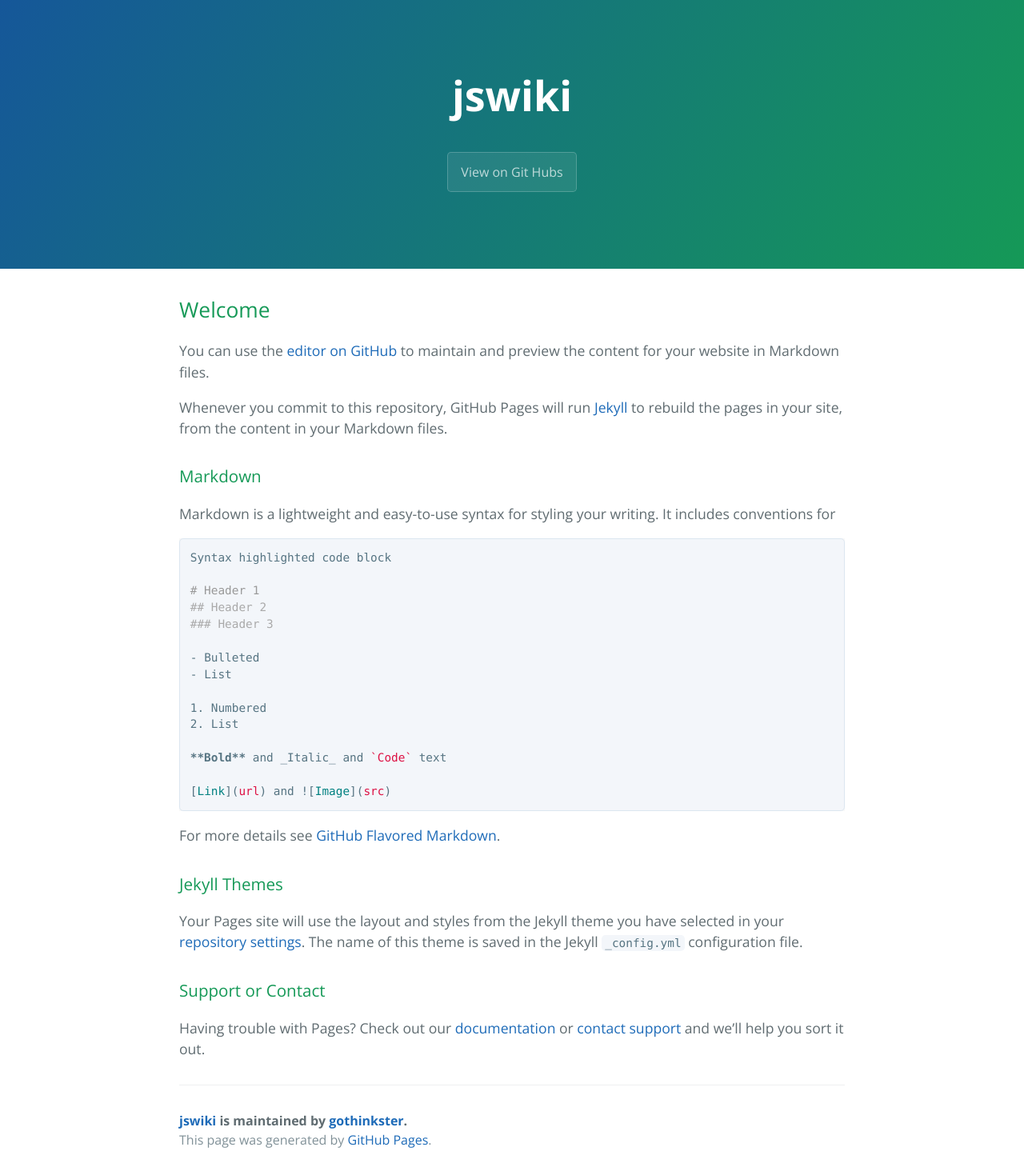
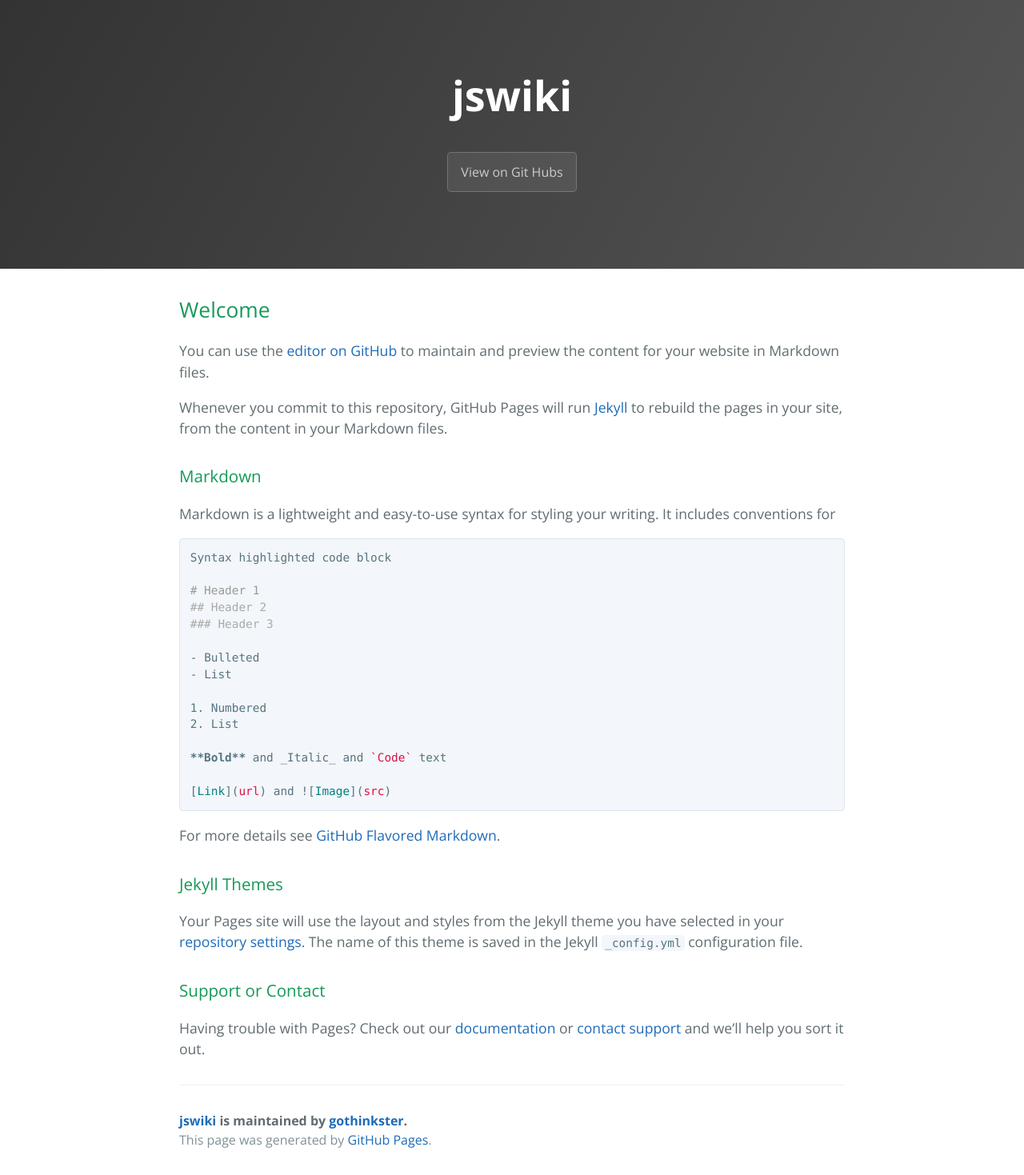
Before and after one commit to gothinkster/jswiki, a Jekyll site: the page built from README.md, in a window 1280 px wide. Shown: the whole page at 80% size. Built offline with Jekyll 4.4.1, drawn with Linux system fonts in a browser that asks for light colours; our own code applies the rules of GitHub Pages for plain Markdown files; the repository's description, which GitHub fills in, is left out.

Commit message:
Update variables.scss

```diff
--- a/assets/css/variables.scss
+++ b/assets/css/variables.scss
@@ -4,8 +4,8 @@ $medium-breakpoint: 42em;
 
 // Headers
 $header-heading-color: #fff;
-$header-bg-color: #159957;
-$header-bg-color-secondary: #155799;
+$header-bg-color: #555;
+$header-bg-color-secondary: #333;
 
 // Text
 $section-headings-color: #159957;
```
